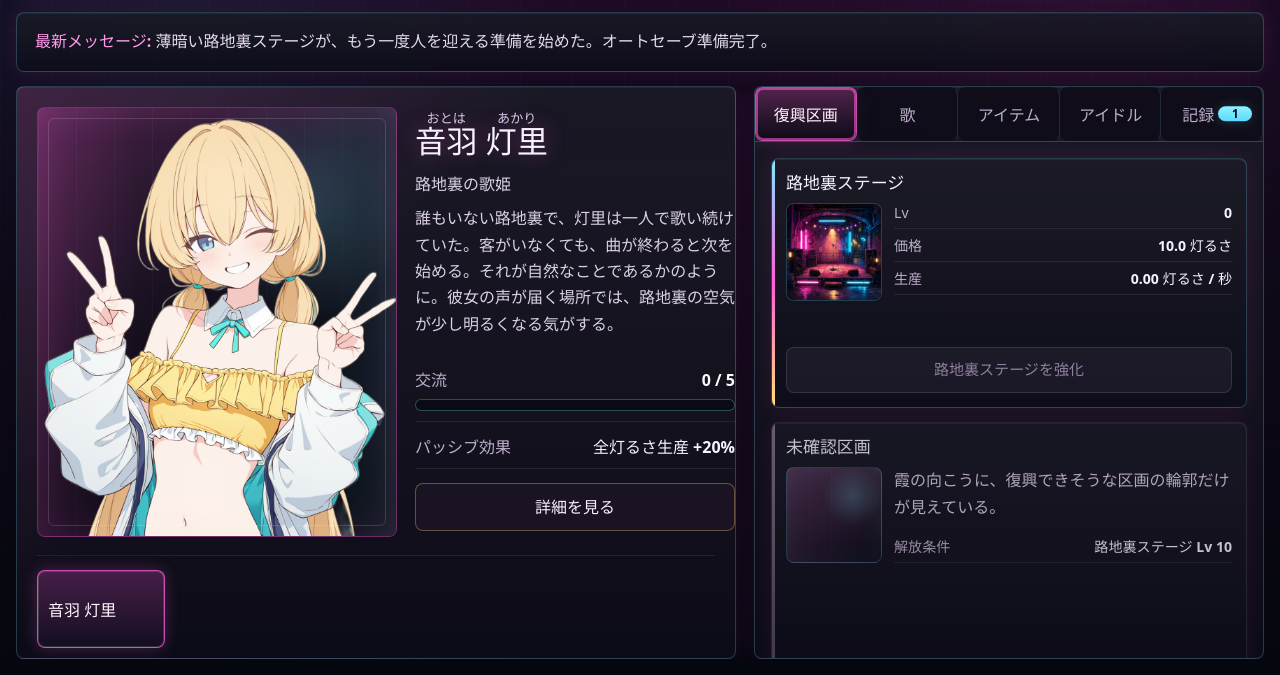
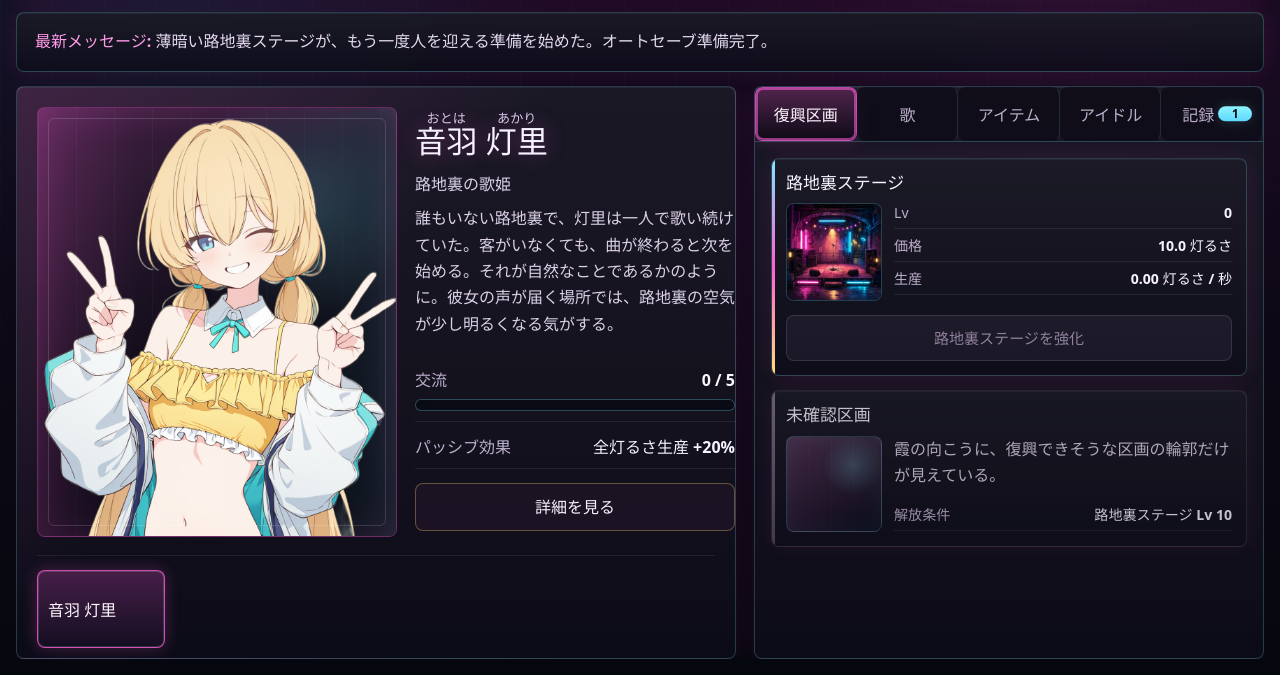
Before and after one commit to nemuistd/neon_requiem, a website built with Vite: page index.html in a window 1280 px wide. Shown: the part 125-800 px from the top of the page. Built offline with nearby package versions, Linux system fonts and the light colour scheme.

Commit message:
Tighten stage card layout spacing

```diff
--- a/src/style.css
+++ b/src/style.css
@@ -961,13 +961,11 @@ h2 {
 
 .stage-card {
   display: flex;
-  min-height: 250px;
   flex-direction: column;
 }
 
 .song-card {
   display: flex;
-  min-height: 300px;
   flex-direction: column;
 }
 
@@ -1924,7 +1922,7 @@ h2 {
 }
 
 .stage-card .secondary-action {
-  margin-top: auto;
+  margin-top: 14px;
   min-height: 46px;
   font-size: 0.94rem;
 }
```
